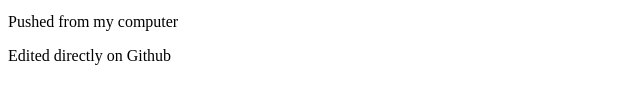
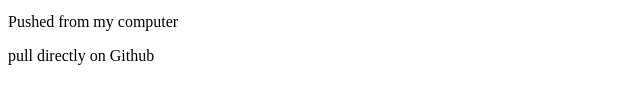
Before and after one commit to EMIDUX/git-practice, a plain HTML site: page index.html in a window 1280 px wide. Shown: the part 168-272 px from the top of the page, 0-640 px from the left. Drawn offline with Linux system fonts and the light colour scheme.

Commit message:
change edit to pull

```diff
--- a/index.html
+++ b/index.html
@@ -3,4 +3,4 @@
 <h3>Git Reset Practice</h3>
 <button>Get started</button>
 <p>Pushed from my computer</p>
-<p>Edited directly on Github</p>
+<p>pull directly on Github</p>
```
